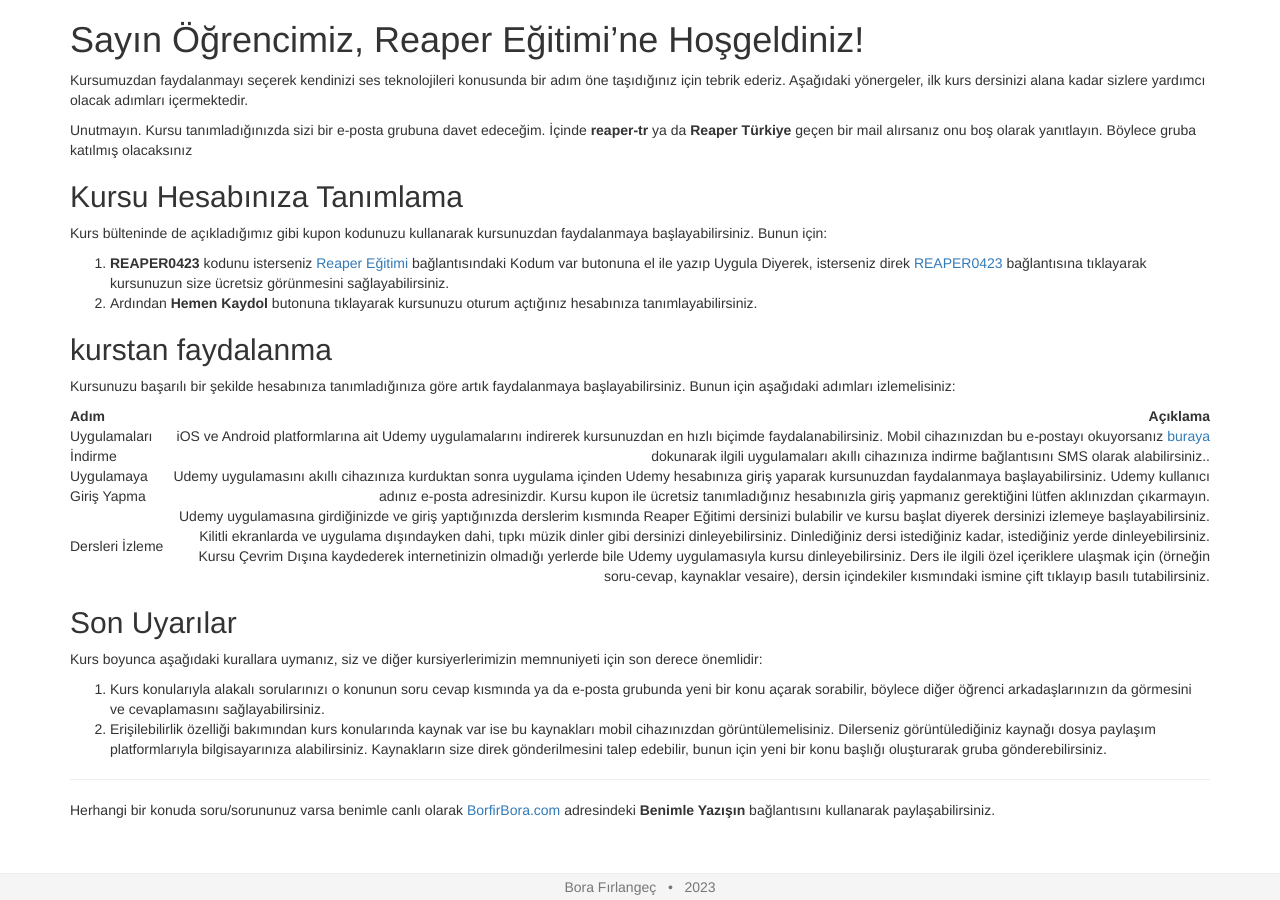
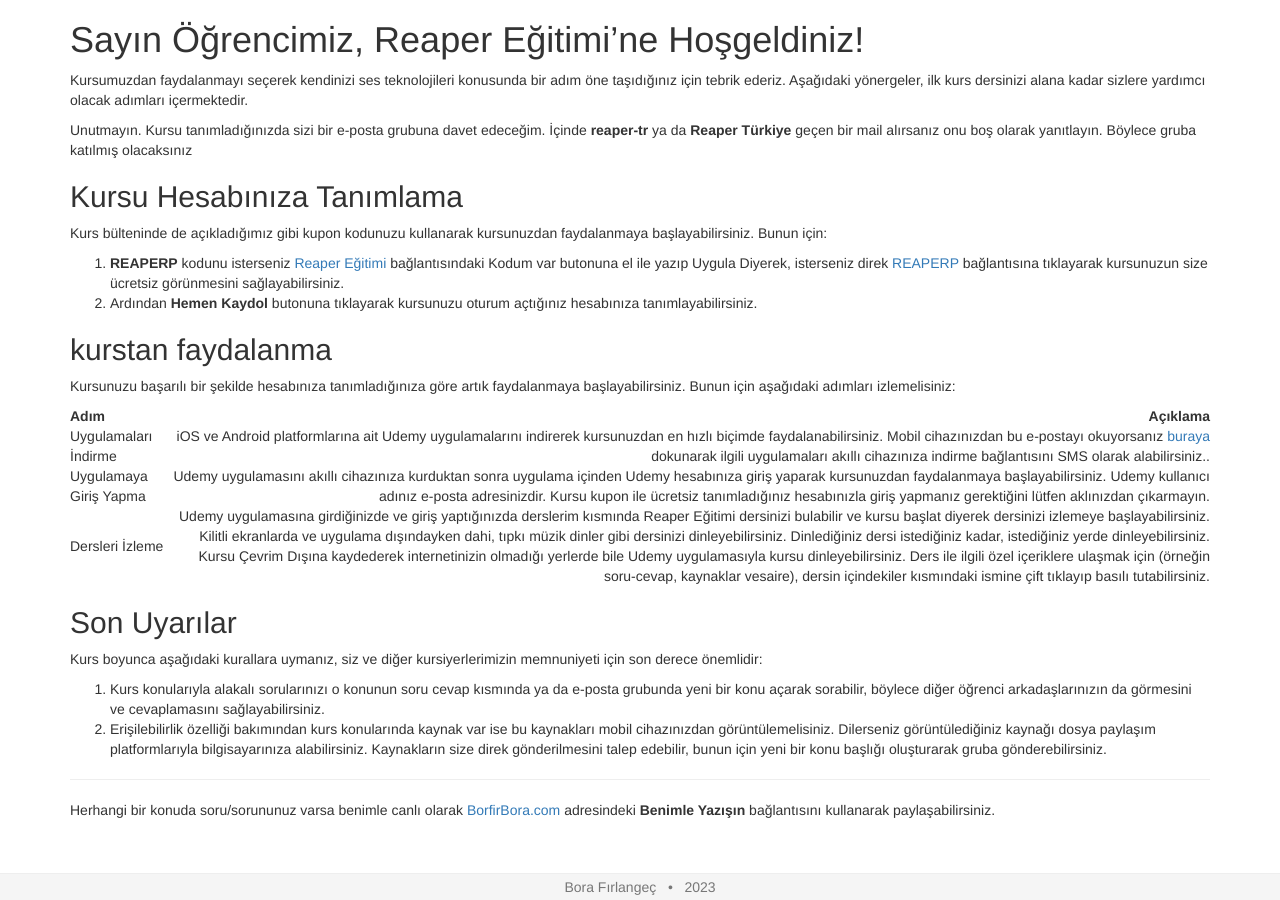
Before and after one commit to borfirbora/borfirbora.github.io, a Jekyll site: the page built from hosgeldin-iletisi.md, in a window 1280 px wide. Built offline with Jekyll 4.4.1, drawn with Linux system fonts in a browser that asks for light colours; a script that is not in the unit is left out.

Commit message:
Update hosgeldin-iletisi.md

```diff
--- a/hosgeldin-iletisi.md
+++ b/hosgeldin-iletisi.md
@@ -2,8 +2,8 @@
 title: Hoşgeldin iletisi
 layout: minimal
 isim: Öğrencimiz
-kupon: REAPER0423
-kupon_link: https://www.udemy.com/course/reaper-egitimi/?couponCode=REAPER0423&password=reaper101
+kupon: REAPERP
+kupon_link: https://www.udemy.com/course/reaper-egitimi/?couponCode=REAPERP&password=reaper101
 ---
 # Sayın {{ page.isim }}, Reaper Eğitimi'ne Hoşgeldiniz!
 
```
